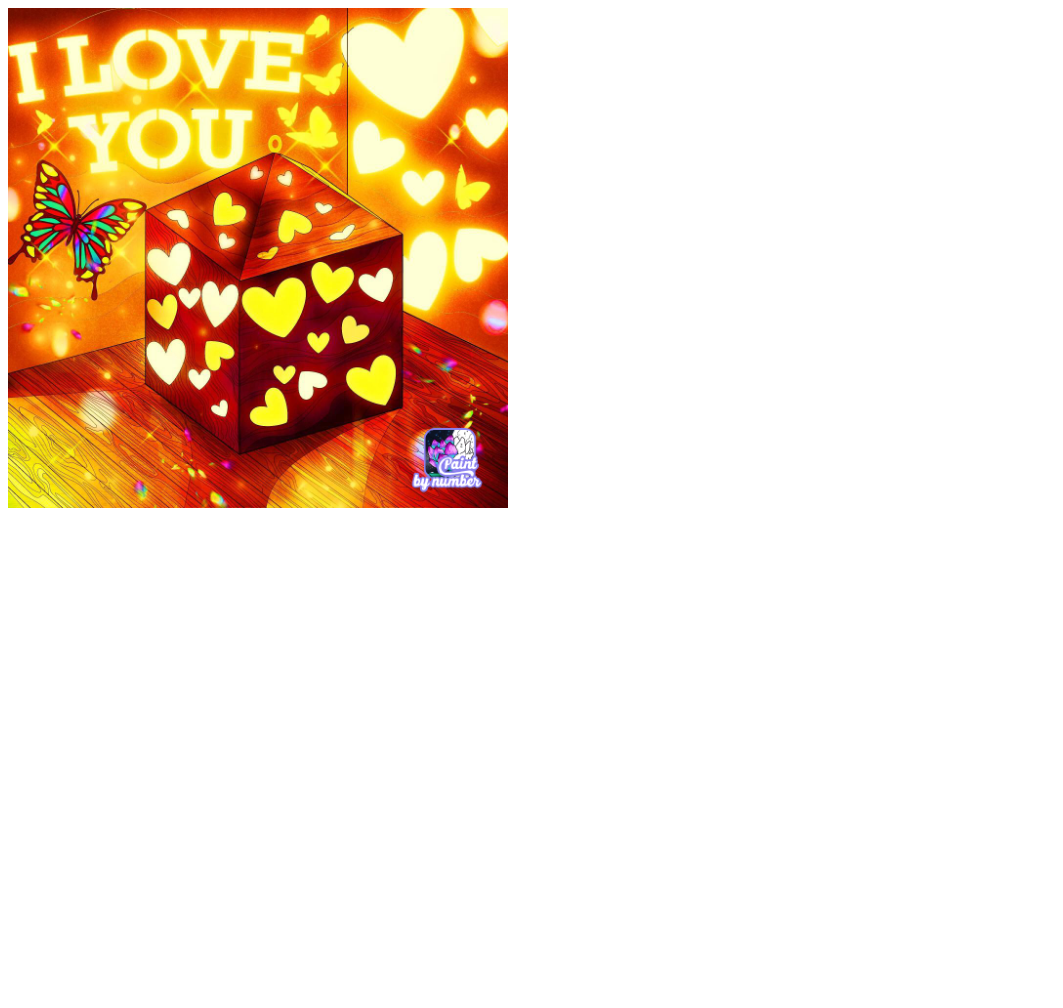
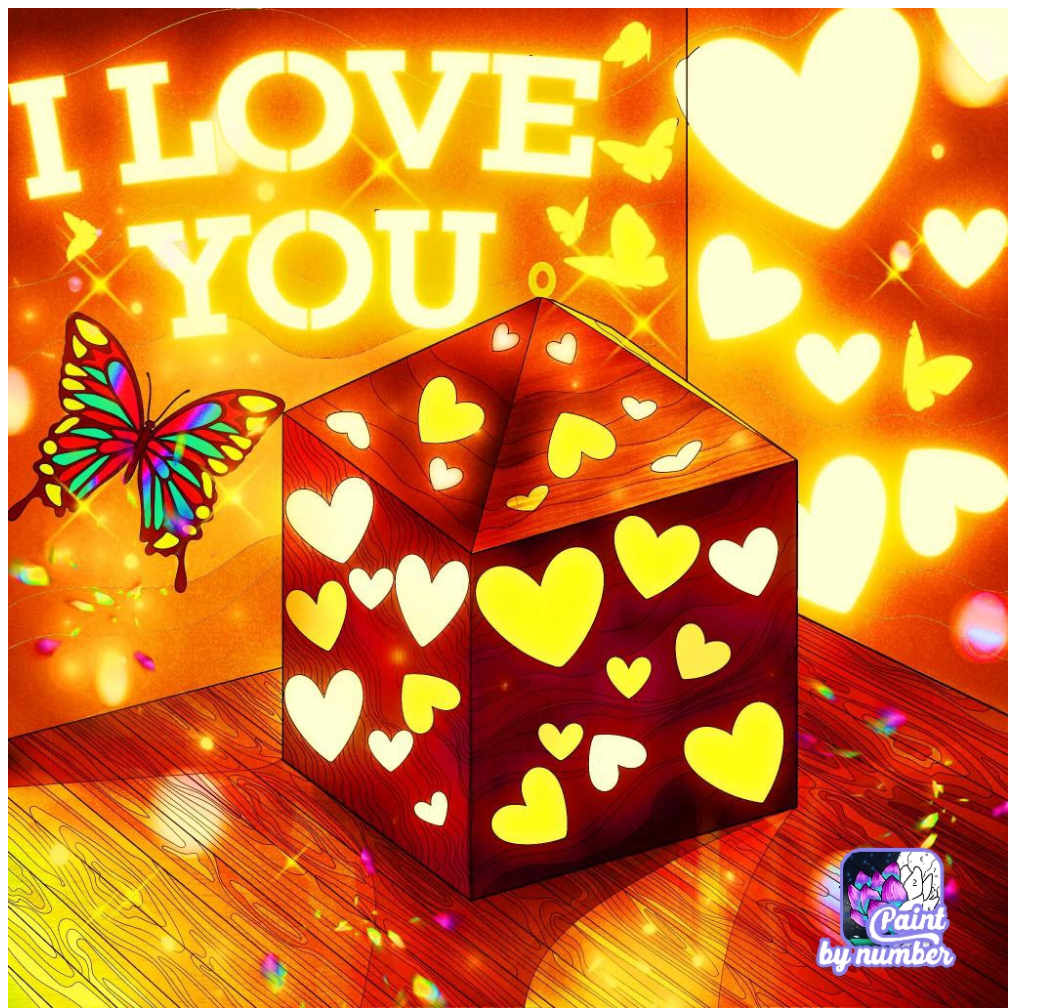
Before and after one commit to emmanuelirewole86-pixel/I-love-You, a plain HTML site: page index.html in a window 1280 px wide. Shown: the whole page, without its empty margins (0-1063 px from the left). Before the commit the page ends 800 px from the top, so only its background shows below. Drawn offline with Linux system fonts and the light colour scheme.

Commit message:
Update index.html
Signed-off-by: emmanuelirewole86-pixel <emmanuelirewole86@gmail.com>

```diff
--- a/index.html
+++ b/index.html
@@ -3,6 +3,7 @@
 <head>
 </head>
 <body>
-  <img src="5f72b18d267c5f000107e5c1.png" alt="A cool picture of the sunset" width="500">
+  <img src="5f72b18d267c5f000107e5c1.png" alt="A cool picture of the sunset" height="1000" width="1000">
 </body>
+
 </html>
```
